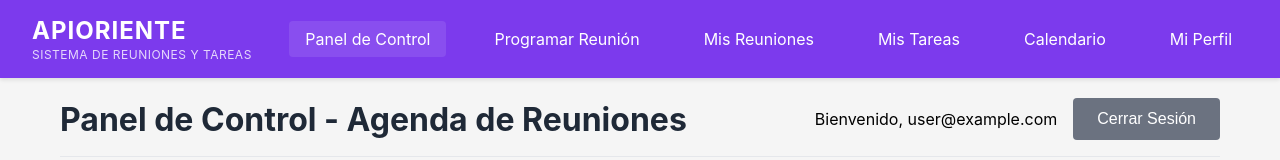
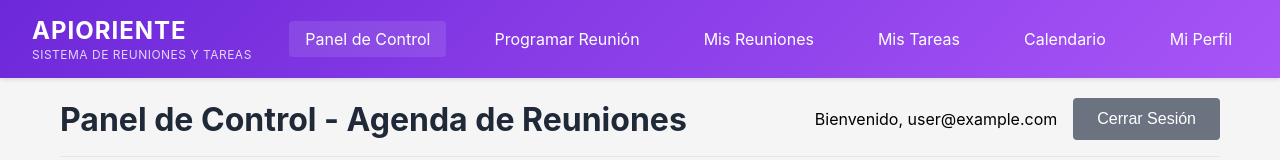
Before and after one commit to jroman1901/appmeet, a React (Create React App) app: page /dashboard in a window 1280 px wide. Shown: the top 160 px of the page. Built offline with nearby package versions, Linux system fonts and the light colour scheme; no server answers; the database is empty; sample sign-in values are in the browser's storage.

Commit message:
Usar degradado en el menú (variará en cada deploy como marca visual de versión)

```diff
--- a/src/App.css
+++ b/src/App.css
@@ -34,7 +34,7 @@ body {
 
 /* Navigation */
 .navigation {
-  background-color: #7c3aed;
+  background: linear-gradient(135deg, #6d28d9 0%, #a855f7 100%);
   color: white;
   padding: 1rem 2rem;
   display: flex;
```
